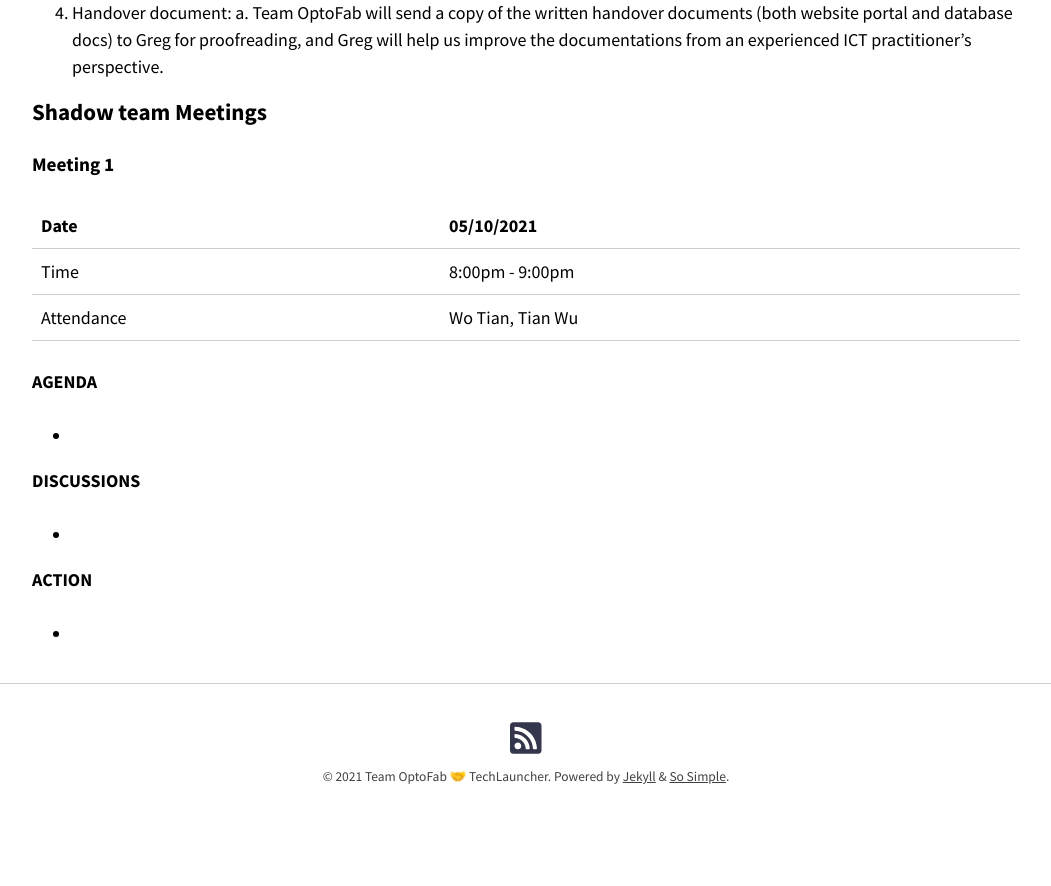
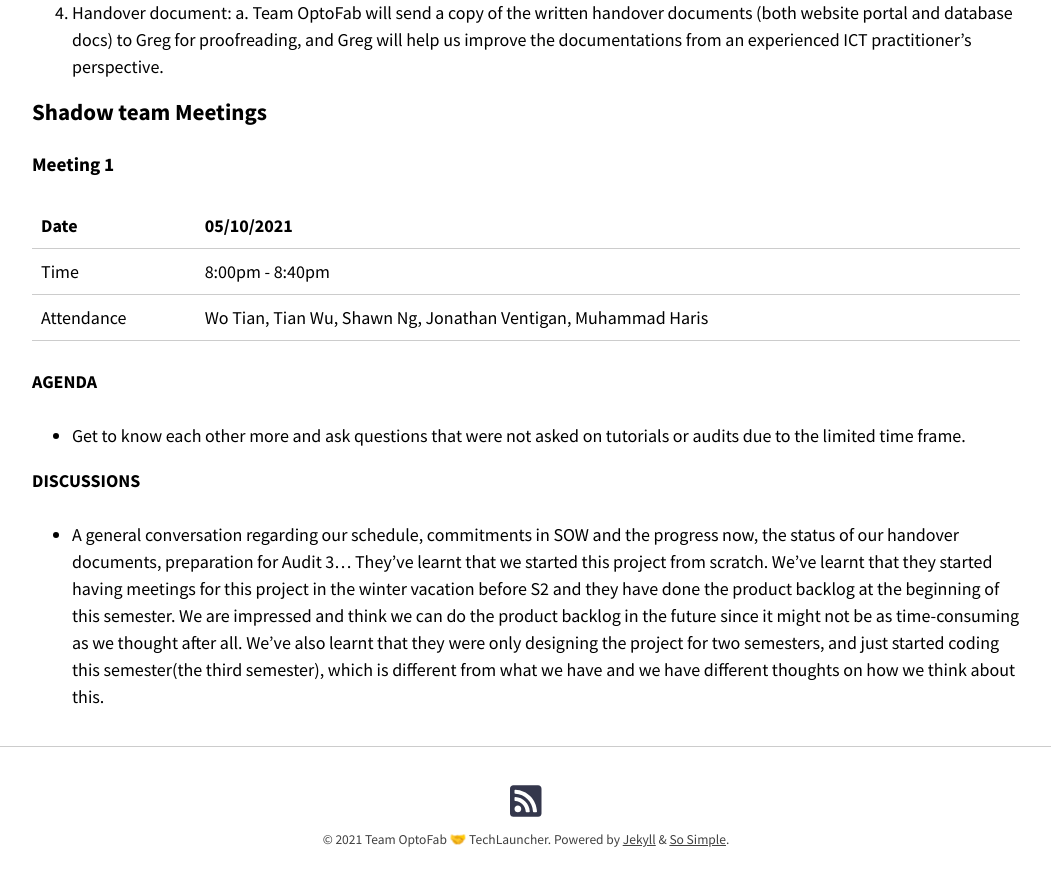
Before and after one commit to optofab/optofab.github.io, a Jekyll site: the page built from meeting_minutes.md, in a window 1280 px wide and 900 px high, scrolled down 31278 px. Shown: the top 886 px of the window, without its empty margins (114-1165 px from the left). Built offline with Jekyll 4.4.1, drawn with Linux system fonts in a browser that asks for light colours; nearby versions of some CDN libraries; emoji names are drawn with the system emoji font; before the commit the page ends 32138 px from its top, so only the background shows below that.

Commit message:
Update meeting_minutes.md

```diff
--- a/meeting_minutes.md
+++ b/meeting_minutes.md
@@ -1065,17 +1065,13 @@ Our team would like to focus on the followings on this tutorial:
 
 | Date       | 05/10/2021                                                                    |
 | ---------- | ----------------------------------------------------------------------------- |
-| Time       | 8:00pm - 9:00pm                                                              |
-| Attendance | Wo Tian, Tian Wu |
+| Time       | 8:00pm - 8:40pm                                                              |
+| Attendance | Wo Tian, Tian Wu, Shawn Ng, Jonathan Ventigan, Muhammad Haris |
 
 **AGENDA**
 
--
+- Get to know each other more and ask questions that were not asked on tutorials or audits due to the limited time frame.
 
 **DISCUSSIONS**
 
--
-
-**ACTION**
-
--
+- A general conversation regarding our schedule, commitments in SOW and the progress now, the status of our handover documents, preparation for Audit 3... They've learnt that we started this project from scratch. We've learnt that they started having meetings for this project in the winter vacation before S2 and they have done the product backlog at the beginning of this semester. We are impressed and think we can do the product backlog in the future since it might not be as time-consuming as we thought after all. We've also learnt that they were only designing the project for two semesters, and just started coding this semester(the third semester), which is different from what we have and we have different thoughts on how we think about this.
```
